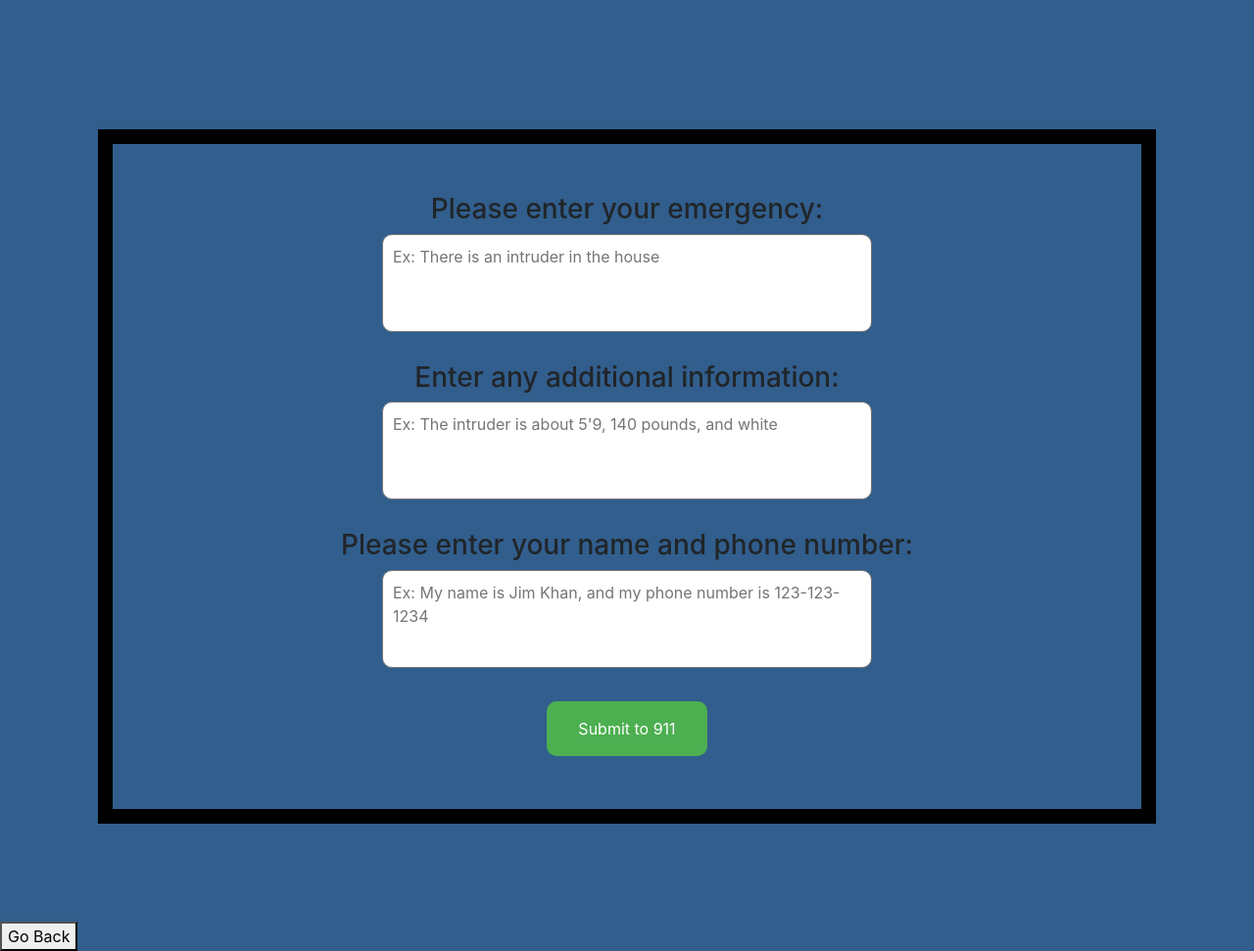
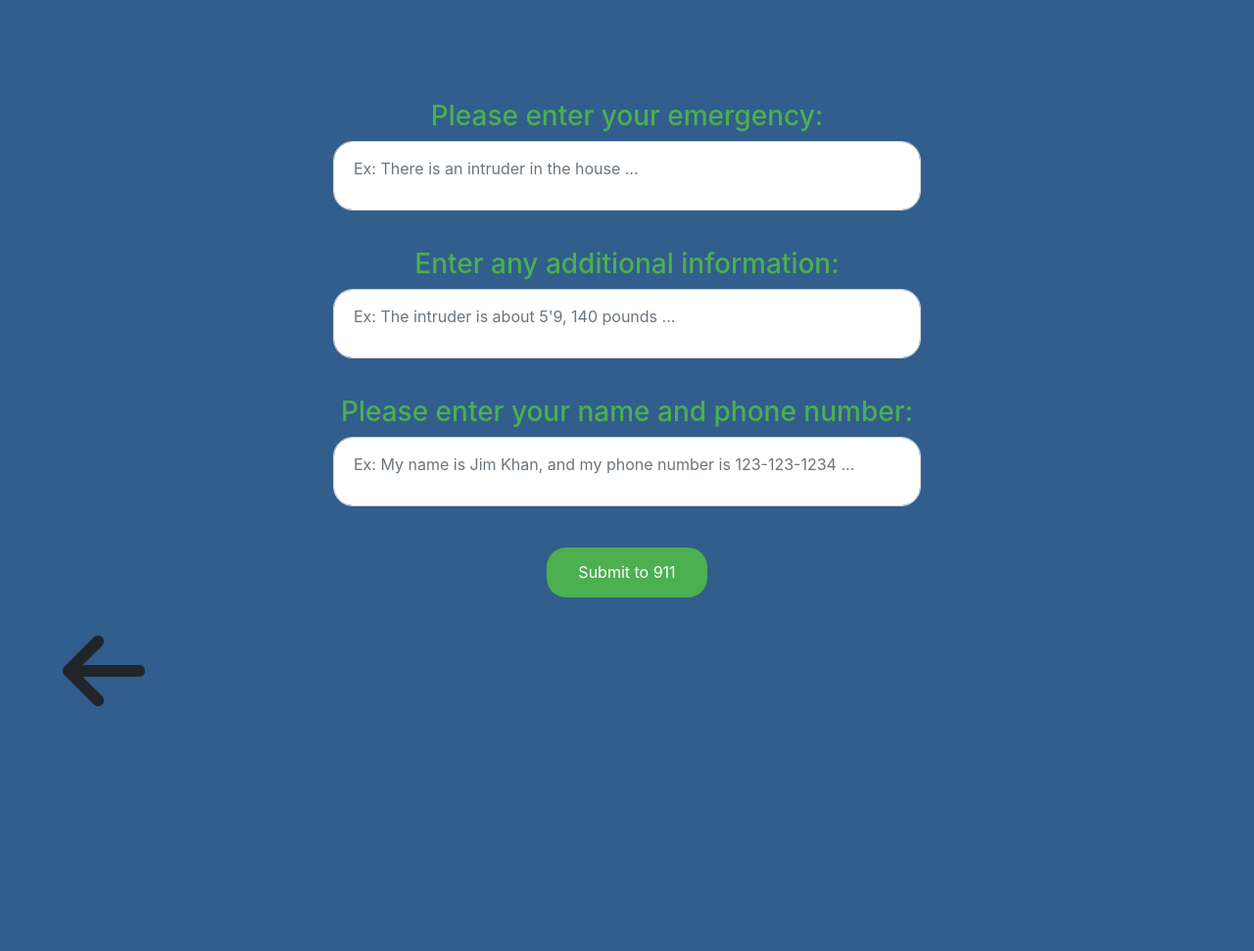
Before and after one commit to timhyc19/scemergency, a website: page public/home.html in a window 1280 px wide. Shown: the whole page at 98% size. After the commit the page ends 800 px from the top, so only its background shows below. Drawn offline with nearby package versions, Linux system fonts and the light colour scheme.

Commit message:
updated main

```diff
--- a/package.json
+++ b/package.json
@@ -12,6 +12,7 @@
   "dependencies": {
     "dotenv": "^8.2.0",
     "express": "^4.17.1",
-    "nexmo": "^2.9.1"
+    "nexmo": "^2.9.1",
+    "sweetalert2": "^10.13.0"
   }
 }
--- /dev/null
+++ b/public/geo.js
@@ -0,0 +1,25 @@
+function getGeoLocation() {
+  navigator.geolocation.getCurrentPosition((position) => {
+    const lat = position.coords.latitude.toString();
+    const lon = position.coords.longitude.toString();
+    const GOOGLE_API = 'AIzaSyAbbwm41-HW0vI_TT4U-Kxh5s1XTe6F1EI'
+
+    const url = 'https://maps.googleapis.com/maps/api/geocode/json?latlng=' + lat + ',' + lon + '&key=' + GOOGLE_API
+
+    fetch(url).then(res => res.json())
+      .then((res) => {
+        let address = res.results[0].formatted_address;
+        if(localStorage.getItem("Opened") == 1){
+          document.getElementById("loc").innerHTML = "I need police services. My location is: " + address
+        }
+        else if(localStorage.getItem("Opened") == 2){
+          document.getElementById("loc").innerHTML = "I need ambulance services. My location is: " + address
+        }
+        else if(localStorage.getItem("Opened") == 3){
+          document.getElementById("loc").innerHTML = "I need fire services. My location is: " + address
+        }
+      })
+  })
+}
+
+getGeoLocation()
--- a/public/home.html
+++ b/public/home.html
@@ -1,63 +1,59 @@
 <!DOCTYPE html>
 <html lang="en">
+
 
 <head>
   <meta charset="UTF-8">
   <meta name="viewport" content="width=device-width, initial-scale=1.0">
   <title>Document</title>
   <link rel="stylesheet" href="bootstrap-4.1.3-dist/css/bootstrap.min.css">
+  <link rel="stylesheet" href="https://stackpath.bootstrapcdn.com/bootstrap/4.5.0/css/bootstrap.min.css">
   <link rel="stylesheet" href="style.css">
+  <link rel="stylesheet" href="styles2.css">
 </head>
 
-<body>
-<div class="borderSubmit">
+<script src="https://code.jquery.com/jquery-3.5.1.min.js"></script>
+<script src="https://stackpath.bootstrapcdn.com/bootstrap/4.5.0/js/bootstrap.min.js"></script>
+<script src="https://unpkg.com/sweetalert/dist/sweetalert.min.js"></script>
+<script src="js/jquery-3.3.1.min.js"></script>
+<script src="bootstrap-4.1.3-dist/js/bootstrap.bundle.min.js"></script>
+<script src='https://kit.fontawesome.com/a076d05399.js'></script>
+<script src= geo.js type=text/javascript></script>
+
+<body class="bodyClass">
+
+  <div class="back-button grow">
+    <i onclick="goBack()" class="fas fa-arrow-left"></i>
+  </div>
+
+<div class="borderSubmit bs-example headerClass">
   <form action="/" method="post">
     <textarea style="display:none; resize: none;" rows="4" name="text" id="loc"></textarea>
     <center>
     <h3 id="title">Please enter your emergency:</h3>
-    <textarea class="inputSize" type="text" name = "one" id="id" placeholder="Ex: There is an intruder in the house"></textarea>
+    <textarea class="inputSize form-control" type="text" name = "one" id="id" placeholder="Ex: There is an intruder in the house ..."></textarea>
     <br><br>
     <h3 id="title">Enter any additional information:</h3>
-    <textarea class="inputSize" type="text" name = "two" id="id" placeholder="Ex: The intruder is about 5'9, 140 pounds, and white"></textarea>
+    <textarea type="text" class="inputSize form-control" name = "two" id="id" placeholder="Ex: The intruder is about 5'9, 140 pounds ..."></textarea>
     <br><br>
     <h3 id="title">Please enter your name and phone number:</h3>
-    <textarea class="inputSize" type="text" name = "three" id="id" placeholder="Ex: My name is Jim Khan, and my phone number is 123-123-1234"></textarea>
+    <textarea class="inputSize form-control" type="text" name = "three" id="id" placeholder="Ex: My name is Jim Khan, and my phone number is 123-123-1234 ..."></textarea>
     <br><br>
-    <button class="button button5" type="submit" name="submit">Submit to 911</button>
+    <button onclick="swalling()" class="button button5" id="submit" type="submit" name="submit">Submit to 911</button>
   </center>
   </form>
 </div>
-  <button onclick="goBack()">Go Back</button>
 
   <script>
   function goBack() {
     window.history.back();
   }
-  </script>
 
-  <script src="js/jquery-3.3.1.min.js"></script>
-  <script src="bootstrap-4.1.3-dist/js/bootstrap.bundle.min.js"></script>
-  <script src='https://kit.fontawesome.com/a076d05399.js'></script>
-  <script>
-  function getGeoLocation() {
-    navigator.geolocation.getCurrentPosition((position) => {
-      const lat = position.coords.latitude.toString();
-      const lon = position.coords.longitude.toString();
-      const GOOGLE_API = 'AIzaSyAbbwm41-HW0vI_TT4U-Kxh5s1XTe6F1EI'
-
-      const url = 'https://maps.googleapis.com/maps/api/geocode/json?latlng=' + lat + ',' + lon + '&key=' + 'AIzaSyAbbwm41-HW0vI_TT4U-Kxh5s1XTe6F1EI'
-
-      fetch(url).then(res => res.json())
-        .then((res) => {
-          let address = res.results[0].formatted_address;
-          document.getElementById("loc").innerHTML = "My location is: " + address
-        })
-    })
+  function swalling(){
+    swal('Success!', 'Information submitted', 'success')
   }
 
-  getGeoLocation()
   </script>
 
 </body>
-
 </html>
--- a/public/style.css
+++ b/public/style.css
@@ -1,4 +1,5 @@
 @import url(https://fonts.googleapis.com/css?family=Cabin:700);
+@import "compass/css3";
 
 body {
   padding-top: 2em;
@@ -132,7 +133,7 @@
 .toppart {
    text-align: center;
    margin-bottom: 0.5em;
-   margin-top: 0.3em;
+   margin-top: 0.8em;
    font-family: cabin, sans-serif;
    color: white;
    font-weight: 700;
@@ -169,12 +170,12 @@
 }
 
 .inputSize{
-  border-radius: 10px;
+  border-radius: 20px;
   resize: none;
-  height: 100px;
-  width: 500px;
-  padding-left: 10px;
-  padding-top: 10px;
+  height: 150px;
+  width: 600px;
+  padding-left: 20px;
+  padding-top: 15px;
   outline: none;
 }
 
@@ -190,7 +191,7 @@
   margin: 4px 2px;
   transition-duration: 0.4s;
   cursor: pointer;
-  border-radius: 10px;
+  border-radius: 20px;
 }
 
 .button5:hover {
@@ -198,8 +199,32 @@
   color: white;
 }
 
+.grow { transition: all .2s ease-in-out; }
+.grow:hover { transform: scale(1.1); }
+
+.bodyClass{
+  display: block;
+  font-family: Montserrat-Regular, sans-serif
+  t
+  font-size: 24px;
+  line-height: 1.2;
+  text-align: center;
+  padding-bottom: 44px;
+}
+
+.bs-example {
+		margin: 20px;
+	}
+
+.form-control:focus {
+  border-color: #fdec6e;
+  box-shadow: 1px 2px 3px rgba(0, 0, 0, 0.075) inset, 0px 0px 18px #fdec6e;
+}
+
+.headerClass h3{
+  color: #4CAF50
+}
+
 .borderSubmit{
-  border: 15px solid black;
-  margin: 100px;
-  padding: 50px;
+  padding-top: 50px;
 }
--- /dev/null
+++ b/public/styles2.css
@@ -0,0 +1,26 @@
+@import url(https://fonts.googleapis.com/css?family=Cabin:700);
+
+body {
+    padding-top: 2em;
+    background:#315E8D;
+  }
+
+.back-button {
+  position: absolute;
+  font-size: 600%;
+  left: 5%;
+  bottom: 7%;
+}
+
+.back-button:hover{
+  color: #4CAF50;
+  text-shadow: 0px, 0px, 30px, #4CAF50;
+  -moz-transition: all 0.2s ease-in;
+  -o-transition: all 0.2s ease-in;
+  -webkit-transition: all 0.2s ease-in;
+  transition: all 0.2s ease-in;
+}
+
+.title {
+  font-size: 2.5rem;
+}
--- a/server.js
+++ b/server.js
@@ -50,8 +50,6 @@
     },
   );
 
-
-  res.send("Information is being sent right away, stay safe!")
 })
 
 
```
Also changed, not shown: public/index.html (+8 -8 lines), README.md, 1 other file.
